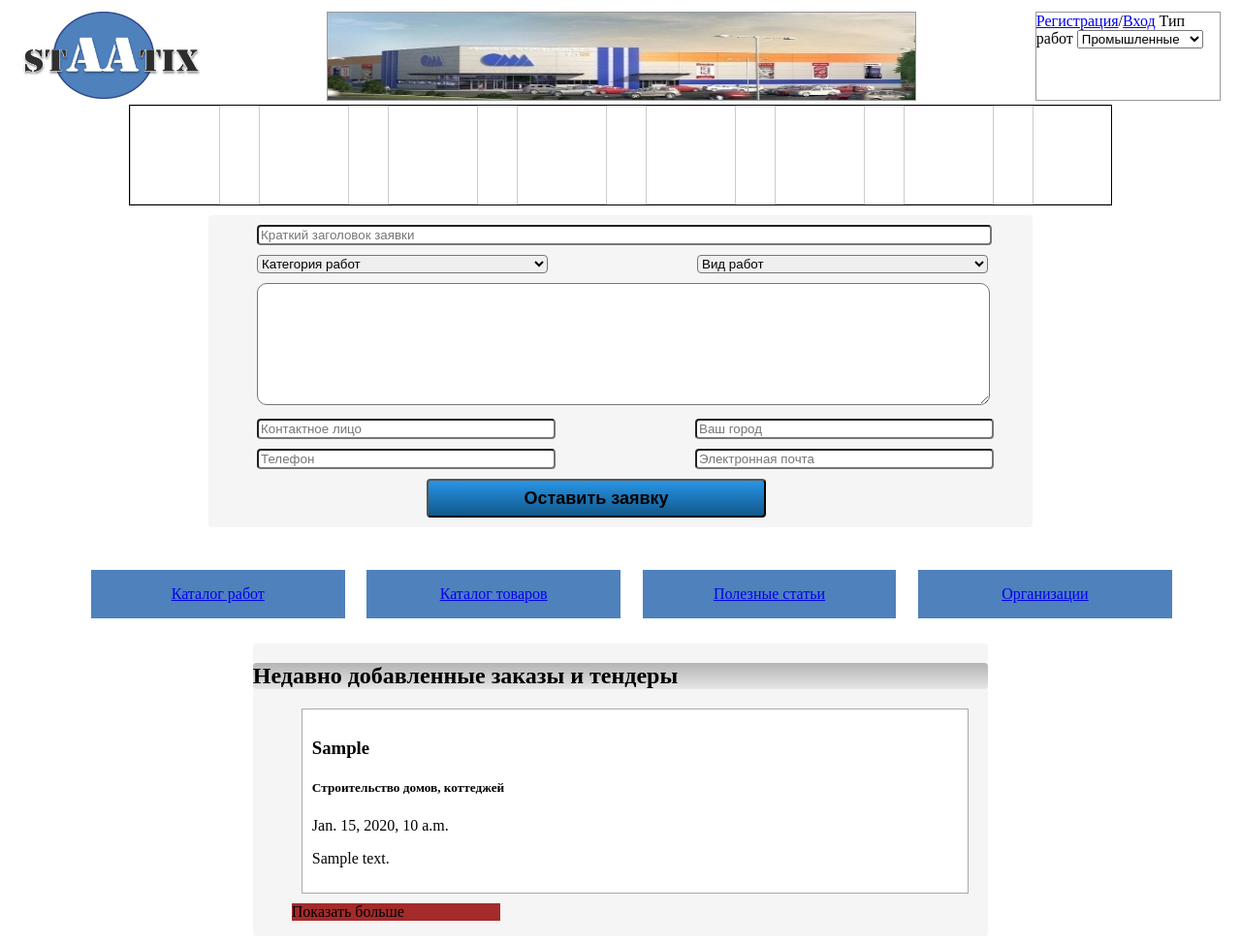
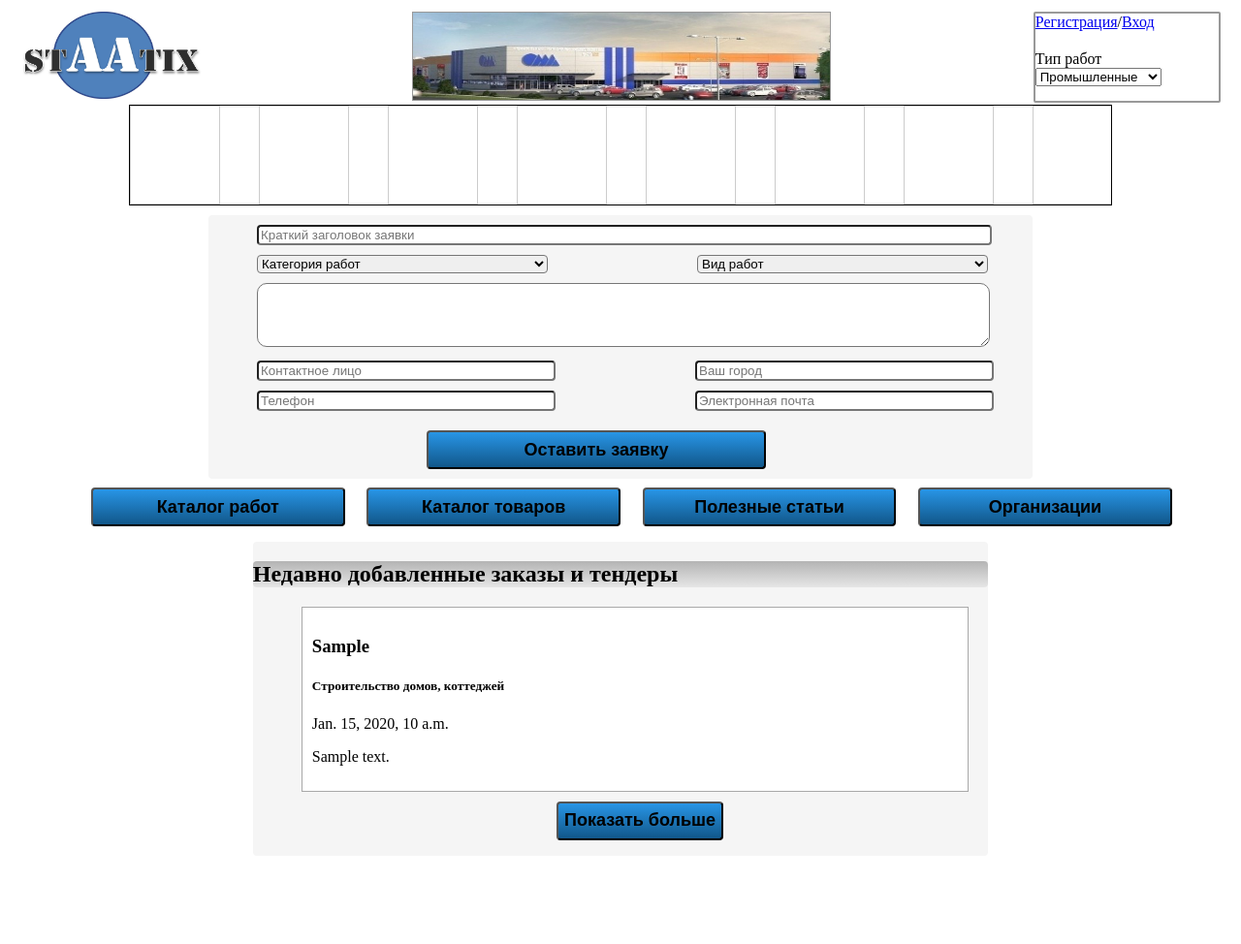
Before and after one commit to siarheiNaralenkau/Remontnik, a Django app: page /remont/ in a window 1280 px wide. Shown: the whole page at 97% size. After the commit the page ends 867 px from the top, so only its background shows below. Run offline with Django 3.2, Linux system fonts and the light colour scheme; data comes from the database, SQL or seed files in the repository; tables that the repository leaves empty hold one stand-in row (values such as "Sample post"); parts of the project's set-up code (start-up, migrations or seed data) failed here and were passed over.

Commit message:
Changes for styles

```diff
--- /dev/null
+++ b/remont/static/remont/css/add_work_template.css
@@ -0,0 +1,52 @@
+.job_header {
+    width: 750px;
+    margin-top: 10px
+}
+
+.job_category {
+    width: 300px
+}
+
+.job_type {
+    width: 300px;
+    margin-left: 150px
+}
+
+.job_description {
+    width: 750px;
+    height: 60px;
+    border-radius: 10px;
+    overflow-y: auto
+}
+
+.contact_name {
+    width: 300px
+}
+
+.job_city {
+    width: 300px;
+    margin-left: 140px
+}
+
+.contact_phone {
+    width: 300px
+}
+
+.contact_mail {
+    width: 300px;
+    margin-left: 140px
+}
+
+.margin-top20 {
+    margin-top: 20px
+}
+
+.place-job-request-btn {
+    margin-left: 175px;
+    margin-bottom: 10px;
+    width: 350px
+}
+
+.width350 {
+    width: 350px;
+}
--- a/remont/static/remont/css/index.css
+++ b/remont/static/remont/css/index.css
@@ -33,19 +33,21 @@
 .sectionBanner {
     border: solid 1px #999;
     height: 90px;
-    width: 48%;
+    width: 34%;
     float: left;
     margin-top: 4px;
-    margin-left: 10%;
+    margin-left: 17%;
 }
 
 .sectionRegister {
-    border: solid 1px #999;
+    border: solid 2px #999;
     height: 90px;
     width: 15%;
     float: right;
     margin-right: 1%;
     margin-top: 4px;
+    border-radius: 2px;
+    display: block;
 }
 
 .top10Companies {
@@ -73,7 +75,7 @@
 
 .mainMiddle {
     width:100%;
-    margin-top: 20px;
+    margin-top: 5px;
 }
 
 .howSiteWorks {
@@ -91,8 +93,7 @@
     height: 60px;
     float: left;
     margin-left: 5%;
-    margin-top: 20px;
-    margin-bottom: 20px;
+    margin-bottom: 5px;
 }
 
 .menuItemOuter {
@@ -182,7 +183,6 @@
     border-radius: 4px
 }
 .action-btn {
-    width: 350px;
     height: 40px;
     border-radius: 4px;
     background: linear-gradient(rgb(40, 149, 230), rgb(17, 87, 138));
@@ -192,3 +192,26 @@
 .action-btn:hover {
     background: linear-gradient(rgba(40, 149, 230, 0.5), rgba(17, 87, 138, 0.5));
 }
+
+.width100p {
+    width: 100%
+}
+
+.btn-show-more {
+    display: table-cell;
+    margin-top: 10px
+}
+
+.div-show-more {
+    display: table;
+    margin: 0 auto
+}
+
+.img_auto_100p {
+    width: 100%;
+    height: 100%
+}
+
+.center-hor {
+    margin: 0 auto;
+}
--- a/remont/templates/remont/add_work_template.html
+++ b/remont/templates/remont/add_work_template.html
@@ -1,39 +1,36 @@
 <div class="placeJobOrder">
     <form action="../suggest_job_save/" method="post" class="suggest-job-form">
         <div class="input-fields-div">
-            <input type="text" name="job_header" placeholder="Краткий заголовок заявки" style="width: 750px; margin-top: 10px" class="input-base job_header">
+            <input type="text" name="job_header" placeholder="Краткий заголовок заявки" class="input-base job_header">
         </div>
         <div class="input-fields-div">
-            <select name="job_category" id="job_category" style="width: 300px" class="input-base job_category">
+            <select name="job_category" id="job_category" class="input-base job_category">
                 <option value="" disabled selected>Категория работ</option>
                 {% for category in categories %}
                     <option value="{{ category.id }}">{{ category.name }}</option>
                 {% endfor %}
             </select>
 
-            <select name="job_type" id="job_type" style="width: 300px; margin-left: 150px" class="input-base job_type">
+            <select name="job_type" id="job_type" class="input-base job_type">
                 <option value="" disabled selected>Вид работ</option>
-                <option>Вид 1</option>
-                <option>Вид 2</option>
-                <option>Вид 3</option>
             </select>
         </div>
         <div class="input-fields-div">
-            <textarea style="width: 750px; height: 120px; border-radius: 10px"
+            <textarea
                       placeholder="Максимально подробное описание работ(площадь, объем, сроки и т.п.)"
                       class="job_description">
             </textarea>
         </div>
         <div class="input-fields-div">
-            <input type="text" placeholder="Контактное лицо" class="input-base contact_name" style="width: 300px">
-            <input type="text" placeholder="Ваш город" class="input-base job_city" style="width: 300px; margin-left: 140px">
+            <input type="text" placeholder="Контактное лицо" class="input-base contact_name">
+            <input type="text" placeholder="Ваш город" class="input-base job_city">
         </div>
         <div class="input-fields-div">
-            <input type="tel" placeholder="Телефон" class="input-base contact_phone" style="width: 300px">
-            <input type="email" placeholder="Электронная почта" class="input-base contact_mail" style="width: 300px; margin-left: 140px">
+            <input type="tel" placeholder="Телефон" class="input-base contact_phone">
+            <input type="email" placeholder="Электронная почта" class="input-base contact_mail">
         </div>
-        <div class="input-fields-div" style="margin-bottom: 20px">
-            <input type="button" id="placeOrderButton" value="Оставить заявку" class="action-btn place-job-request-btn" style="margin-left: 175px; margin-bottom: 10px"/>
+        <div class="input-fields-div margin-top20">
+            <input type="button" id="placeOrderButton" value="Оставить заявку" class="action-btn place-job-request-btn"/>
         </div>
     </form>
 </div>
--- a/remont/templates/remont/index.html
+++ b/remont/templates/remont/index.html
@@ -6,6 +6,7 @@
     <script type="text/javascript" src="{{ STATIC_URL }}remont/js/index.js"></script>
     <script type="text/javascript" src="{{ STATIC_URL }}remont/js/jquery-2.1.3.min.js"></script>
     <link rel="stylesheet" type="text/css" href="{{ STATIC_URL }}remont/css/index.css">
+    <link rel="stylesheet" type="text/css" href="{{ STATIC_URL }}remont/css/add_work_template.css">
     <script type="text/javascript">
         String.prototype.format = function () {
             var args = arguments;
@@ -62,13 +63,16 @@
 <body>
     <div class="topPage">
         <div id="sectionLogo" class="sectionLogo">
-            <img src="{{ STATIC_URL }}remont/images/logo.jpg" style="width: 100%; height: 100%">
+            <img src="{{ STATIC_URL }}remont/images/logo.jpg" class="img_auto_100p">
         </div>
         <div id="sectionBanner" class="sectionBanner">
-            <img src="{{ STATIC_URL }}remont/images/banner.jpg" style="width: 100%; height: 100%">
+            <img src="{{ STATIC_URL }}remont/images/banner.jpg" class="img_auto_100p">
         </div>
         <div id="sectionRegister" class="sectionRegister">
+            <div class="center-hor">
                 <a href="/remont/register">Регистрация</a>/<a href="/login">Вход</a>
+            </div>
+            <div class="center-hor margin-top20">
                 <span>Тип работ</span>
                 <select name="jobTypes">
                     <option value="1">Промышленные</option>
@@ -76,50 +80,32 @@
                 </select>
             </div>
         </div>
+    </div>
 
     {% include "remont/top_orgs_template.html" %}
-{#    <div class="top10Companies">#}
-{#        <div class="top10Inner">#}
-{#            <table width="100%"><tr>#}
-{#                <td class="topCompanyCell">Company 1</td>#}
-{#                <td class="topCompanyCell">Company 2</td>#}
-{#                <td class="topCompanyCell">Company 3</td>#}
-{#                <td class="topCompanyCell">Company 4</td>#}
-{#                <td class="topCompanyCell">Company 5</td>#}
-{#                <td class="topCompanyCell">Company 6</td>#}
-{#                <td class="topCompanyCell">Company 7</td>#}
-{#                <td class="topCompanyCell">Company 8</td>#}
-{#            </tr></table>#}
-{#        </div>#}
-{#    </div>#}
-
     {% include "remont/add_work_template.html"%}
 
-    <div class="mainMiddle">
-
     <div id="menuDiv" class="mainMenu">
-            <div class="menuItemOuter" style="background-image: url({{ STATIC_URL }}../../static/remont/images/fon_menu.png)">
+        <div class="menuItemOuter">
             <div class="menuItemInner">
-                    <a href="/remont/jobs_catalog">Каталог работ</a>
+                <input type="button" class="action-btn width100p" value="Каталог работ"/>
             </div>
         </div>
-            <div class="menuItemOuter" style="background-image: url({{ STATIC_URL }}../../static/remont/images/fon_menu.png)">
+        <div class="menuItemOuter">
             <div class="menuItemInner">
-                    <a href="/remont/goods_catalog">Каталог товаров</a>
+                <input type="button" class="action-btn width100p" value="Каталог товаров"/>
             </div>
         </div>
-            <div class="menuItemOuter" style="background-image: url({{ STATIC_URL }}../../static/remont/images/fon_menu.png)">
+        <div class="menuItemOuter">
             <div class="menuItemInner">
-                    <a href="/remont/usefull_articles">Полезные статьи</a>
+                <input type="button" class="action-btn width100p" value="Полезные статьи"/>
             </div>
         </div>
-            <div class="menuItemOuter" style="background-image: url({{ STATIC_URL }}../../static/remont/images/fon_menu.png)">
+        <div class="menuItemOuter">
             <div class="menuItemInner">
-                    <a href="/remont/organizations_list">Организации</a>
+                <input type="button" class="action-btn width100p" value="Организации"/>
             </div>
         </div>
-        </div>
-
     </div>
 
     <div class="jobsSuggestions">
@@ -140,8 +126,8 @@
                 </li>
             {% endfor %}
             <li>
-                <div style="margin-top: 10px; background-color: brown; width: 30%" onclick="showMore()">
-                    Показать больше
+                <div class="div-show-more">
+                    <input type="button" class="action-btn btn-show-more" value="Показать больше" onclick="showMore()"/>
                 </div>
             </li>
         </ul>
--- a/remontnik/settings.py
+++ b/remontnik/settings.py
@@ -84,6 +84,8 @@
 
 if ENVIRONMENT == 'remote':
     DATABASES['default']['HOST'] = '31.130.201.148'
+    DATABASES['default']['USER'] = 'remontnik'
+    DATABASES['default']['PASSWORD'] = 'remontnik'
 
 # Internationalization
 # https://docs.djangoproject.com/en/1.6/topics/i18n/
```
Lines whose indentation alone changed are shown as unchanged.
